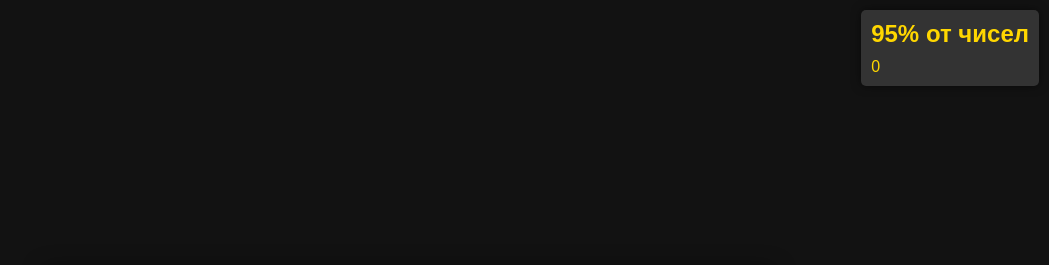
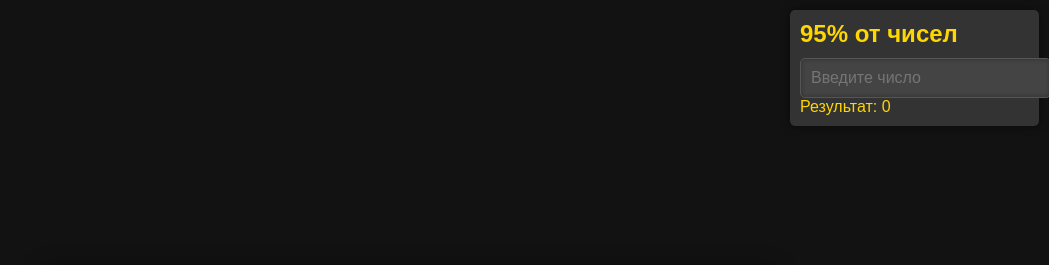
Before and after one commit to Ignat-Riabow/For-me, a plain HTML site: page index.html in a window 1280 px wide. Shown: the top 265 px of the page, without its empty margins (231-1280 px from the left). Drawn offline with Linux system fonts and the light colour scheme.

Commit message:
Update index.html

```diff
--- a/index.html
+++ b/index.html
@@ -80,6 +80,16 @@
             color: #ffd700;
             margin: 0 0 10px 0;
         }
+        #percentage-container input {
+            width: 100%;
+            padding: 10px;
+            border: 1px solid #555;
+            border-radius: 5px;
+            box-shadow: inset 0 0 5px rgba(0, 0, 0, 0.3);
+            background-color: #444;
+            color: #ffd700;
+            font-size: 16px;
+        }
         #percentage-container p {
             font-size: 16px;
             color: #ffd700;
@@ -102,7 +112,8 @@
     </div>
     <div id="percentage-container">
         <h2>95% от чисел</h2>
-        <p id="percentage">0</p>
+        <input type="number" id="input-value" placeholder="Введите число" oninput="calculatePercentage(this)">
+        <p>Результат: <span id="percentage">0</span></p>
     </div>
     <script>
         function addColumn() {
@@ -144,7 +155,6 @@
 
             row.querySelector('.row-product').textContent = product;
             updateSum();
-            updatePercentage();
         }
 
         function updateSum() {
@@ -160,17 +170,14 @@
             document.getElementById('sum').textContent = sum;
         }
 
-        function updatePercentage() {
-            let totalPercentage = 0;
-            const numberInputs = document.querySelectorAll('.number');
-            numberInputs.forEach(input => {
-                const value = parseFloat(input.value);
-                if (!isNaN(value)) {
-                    totalPercentage += value * 0.95;
-                }
-            });
-
-            document.getElementById('percentage').textContent = totalPercentage;
+        function calculatePercentage(input) {
+            const value = parseFloat(input.value);
+            if (!isNaN(value)) {
+                const percentage = value * 0.95;
+                document.getElementById('percentage').textContent = percentage;
+            } else {
+                document.getElementById('percentage').textContent = 0;
+            }
         }
     </script>
 </body>
```
